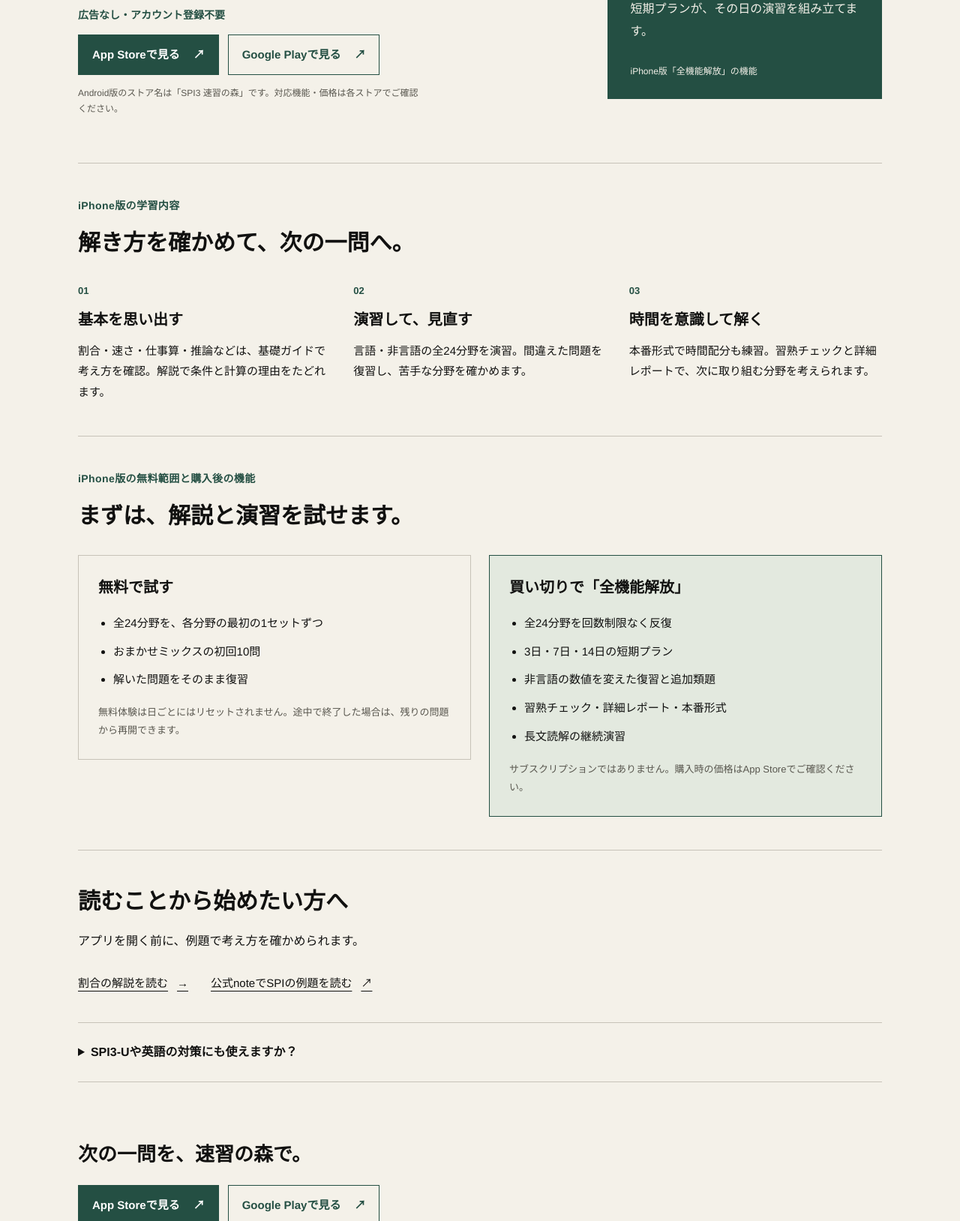
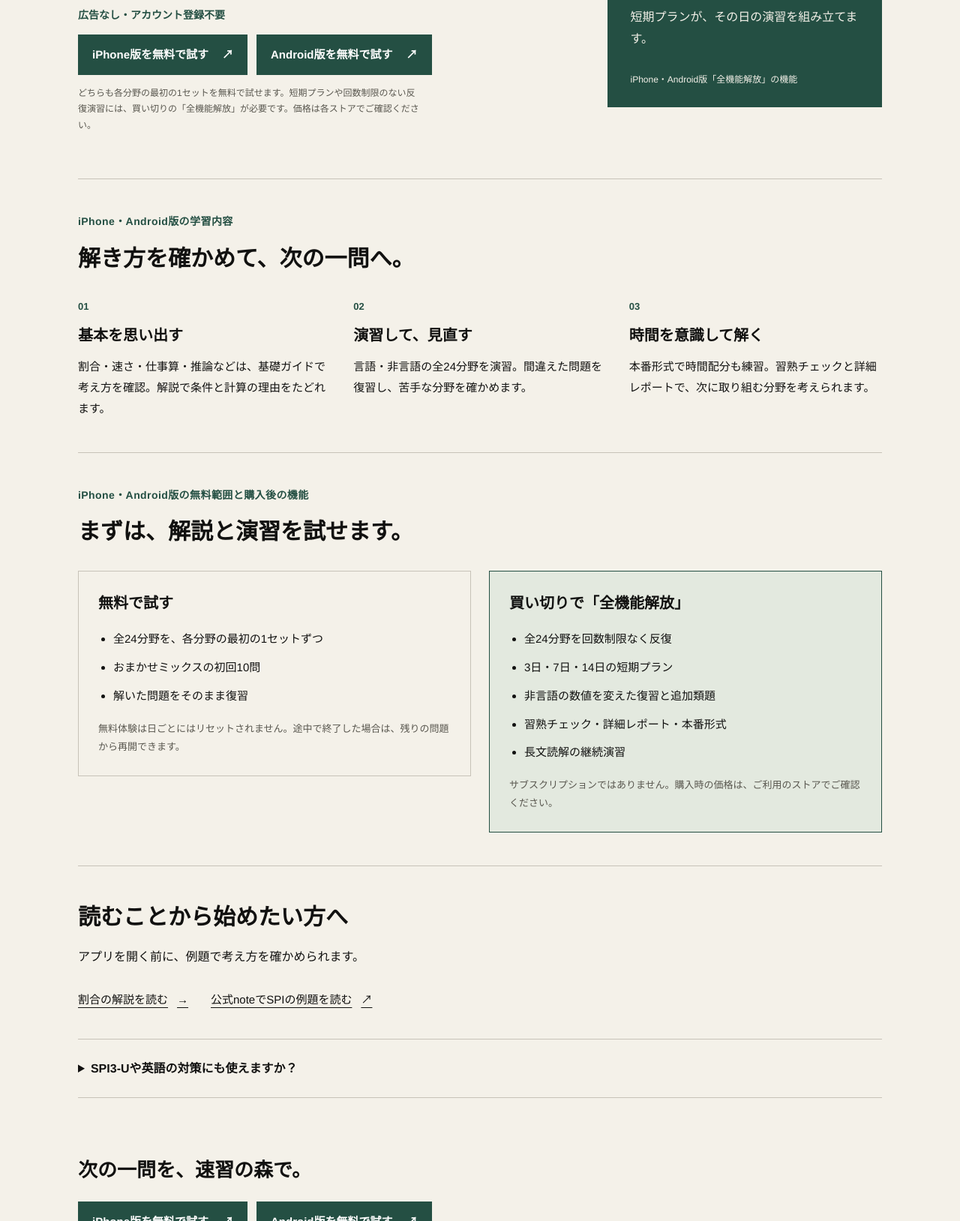
Before and after one commit to linknode9/linknode-site, a plain HTML site: page spi3/index.html in a window 1280 px wide. Shown: the part 527-2155 px from the top of the page at 75% size. Drawn offline with Linux system fonts and the light colour scheme.

Commit message:
Improve Android SPI entry and referral links (#25)
Make free trial entry equally visible for both platforms and distinguish Google Play referral sources.

```diff
--- a/spi3/index.html
+++ b/spi3/index.html
@@ -4,8 +4,8 @@
   <meta charset="utf-8">
   <meta name="viewport" content="width=device-width, initial-scale=1">
   <meta name="theme-color" content="#f4f1e9">
-  <title>転職SPI3-G対策アプリ｜SPI3対策・速習の森 — LINKNODE</title>
-  <meta name="description" content="転職者向けSPI3-G・GAT-Gの言語・非言語対策。試験日まで3・7・14日の短期プラン、基礎ガイド、演習と復習で学習を進める「SPI3対策｜速習の森」。無料で試せる範囲と購入後の機能をご案内します。">
+  <title>転職SPI3-G対策アプリ｜速習の森【iPhone・Android】 — LINKNODE</title>
+  <meta name="description" content="iPhone・Androidで使える転職者向けSPI3-G・GAT-G対策アプリ「速習の森」。言語・非言語の全24分野を最初の1セットずつ無料体験。買い切りの全機能解放では、3・7・14日の短期プランと反復演習を利用できます。">
   <link rel="canonical" href="https://linknode.dev/spi3/">
   <meta property="og:type" content="website">
   <meta property="og:locale" content="ja_JP">
@@ -54,28 +54,28 @@
       <div class="hero-copy">
         <div class="app-identity">
           <img class="app-icon" src="/assets/apps/spi-3g.jpg" width="256" height="256" alt="">
-          <p>SPI3対策｜速習の森<span>転職者向け SPI3-G・GAT-G</span></p>
+          <p>速習の森<span>転職者向け SPI3-G・GAT-G｜iPhone・Android</span></p>
         </div>
         <h1 id="hero-title">転職SPIを、<br>試験日から逆算して。</h1>
         <p class="hero-lead">何から始めるか迷ったら、今日の演習から。<br>言語・非言語を解き、間違いを見直し、本番形式へ進めます。</p>
         <p class="quiet-benefits">広告なし・アカウント登録不要</p>
         <div class="store-actions" aria-label="アプリをストアで見る">
-          <a class="button" href="https://apps.apple.com/jp/app/id6796754229">App Storeで見る <span aria-hidden="true">↗</span></a>
-          <a class="button button-outline" href="https://play.google.com/store/apps/details?id=dev.linknode.spig">Google Playで見る <span aria-hidden="true">↗</span></a>
+          <a class="button" href="https://apps.apple.com/jp/app/id6796754229">iPhone版を無料で試す <span aria-hidden="true">↗</span></a>
+          <a class="button" href="https://play.google.com/store/apps/details?id=dev.linknode.spig&amp;utm_source=linknode_site_spi3&amp;utm_medium=website&amp;utm_campaign=spi_android_20261105&amp;referrer=utm_source%3Dlinknode_site_spi3%26utm_medium%3Dwebsite%26utm_campaign%3Dspi_android_20261105">Android版を無料で試す <span aria-hidden="true">↗</span></a>
         </div>
-        <p class="store-note">Android版のストア名は「SPI3 速習の森」です。対応機能・価格は各ストアでご確認ください。</p>
+        <p class="store-note">どちらも各分野の最初の1セットを無料で試せます。短期プランや回数制限のない反復演習には、買い切りの「全機能解放」が必要です。価格は各ストアでご確認ください。</p>
       </div>
-      <aside class="plan-card" aria-label="iPhone版の短期プラン">
+      <aside class="plan-card" aria-label="買い切りの全機能解放で利用できる短期プラン">
         <p class="plan-label">試験日までの時間に合わせて</p>
         <p class="plan-days"><span>3<small>日</small></span><span>7<small>日</small></span><span>14<small>日</small></span></p>
         <p class="plan-message">今日の演習を、<br>ひとつずつ。</p>
         <p>短期プランが、その日の演習を組み立てます。</p>
-        <p class="plan-note">iPhone版「全機能解放」の機能</p>
+        <p class="plan-note">iPhone・Android版「全機能解放」の機能</p>
       </aside>
     </section>
 
     <section class="product-section" aria-labelledby="study-title">
-      <p class="eyebrow">iPhone版の学習内容</p>
+      <p class="eyebrow">iPhone・Android版の学習内容</p>
       <h2 id="study-title">解き方を確かめて、次の一問へ。</h2>
       <div class="study-grid">
         <article class="study-item">
@@ -97,7 +97,7 @@
     </section>
 
     <section class="product-section" aria-labelledby="features-title">
-      <p class="eyebrow">iPhone版の無料範囲と購入後の機能</p>
+      <p class="eyebrow">iPhone・Android版の無料範囲と購入後の機能</p>
       <h2 id="features-title">まずは、解説と演習を試せます。</h2>
       <div class="access-grid">
         <article class="access-card" aria-labelledby="free-title">
@@ -118,7 +118,7 @@
             <li>習熟チェック・詳細レポート・本番形式</li>
             <li>長文読解の継続演習</li>
           </ul>
-          <p class="note">サブスクリプションではありません。購入時の価格はApp Storeでご確認ください。</p>
+          <p class="note">サブスクリプションではありません。購入時の価格は、ご利用のストアでご確認ください。</p>
         </article>
       </div>
     </section>
@@ -132,15 +132,15 @@
       </div>
       <details>
         <summary>SPI3-Uや英語の対策にも使えますか？</summary>
-        <p>iPhone版の対応範囲は、転職者向けSPI3-G・GAT-Gの言語・非言語です。SPI3-U・英語検査は対象外です。Android版の対応範囲や機能はGoogle Playの掲載内容をご確認ください。</p>
+        <p>Android版は、転職者向けSPI3-G・GAT-Gの言語・非言語に対応し、SPI3-U・英語検査は対象外です。iPhone版の最新の対応範囲は、App Storeの掲載内容をご確認ください。</p>
       </details>
     </section>
 
     <section class="last-step" aria-labelledby="start-title">
       <h2 id="start-title">次の一問を、速習の森で。</h2>
       <div class="store-actions" aria-label="アプリの無料範囲をストアで確認する">
-        <a class="button" href="https://apps.apple.com/jp/app/id6796754229">App Storeで見る <span aria-hidden="true">↗</span></a>
-        <a class="button button-outline" href="https://play.google.com/store/apps/details?id=dev.linknode.spig">Google Playで見る <span aria-hidden="true">↗</span></a>
+        <a class="button" href="https://apps.apple.com/jp/app/id6796754229">iPhone版を無料で試す <span aria-hidden="true">↗</span></a>
+        <a class="button" href="https://play.google.com/store/apps/details?id=dev.linknode.spig&amp;utm_source=linknode_site_spi3&amp;utm_medium=website&amp;utm_campaign=spi_android_20261105&amp;referrer=utm_source%3Dlinknode_site_spi3%26utm_medium%3Dwebsite%26utm_campaign%3Dspi_android_20261105">Android版を無料で試す <span aria-hidden="true">↗</span></a>
       </div>
     </section>
     <p class="legal-note">本アプリはSPIの非公式対策教材です。株式会社リクルートマネジメントソリューションズによる提供・監修・承認を受けたものではありません。「SPI」は同社の登録商標です。収録問題は開発者が独自に作成しています。</p>
```
Also changed, not shown: guides/spi-percentage/index.html (+2 -2 lines), index.html (+1 -1 lines), 1 other file.
